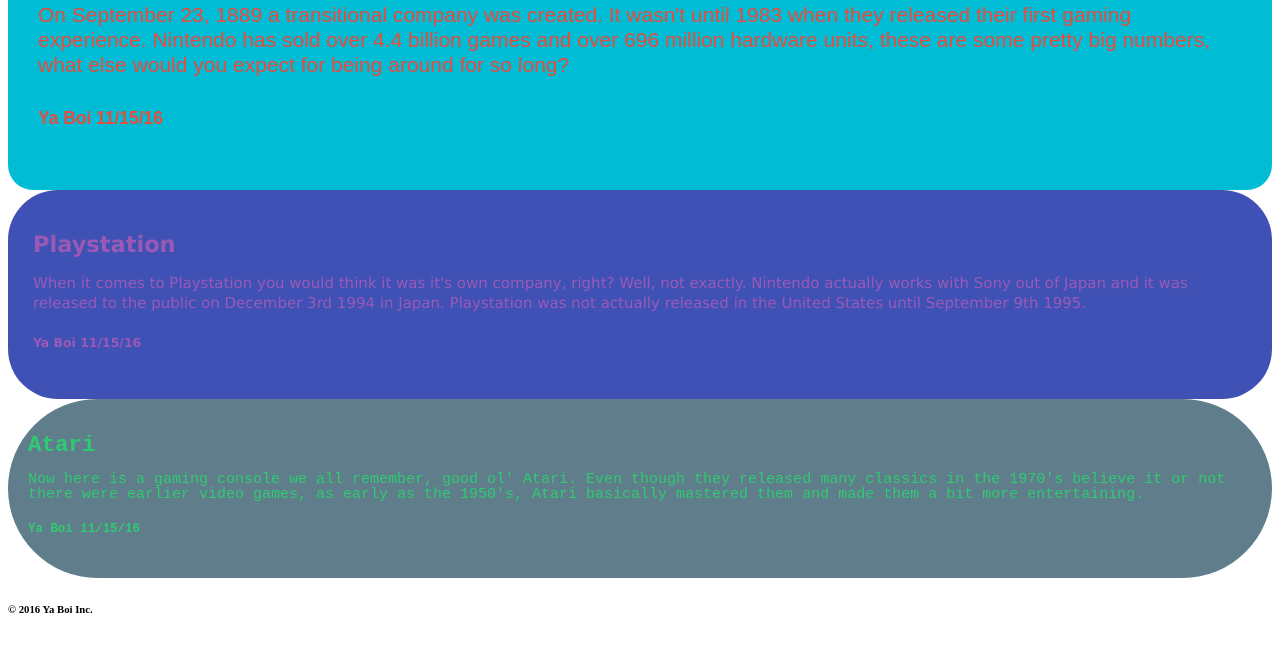
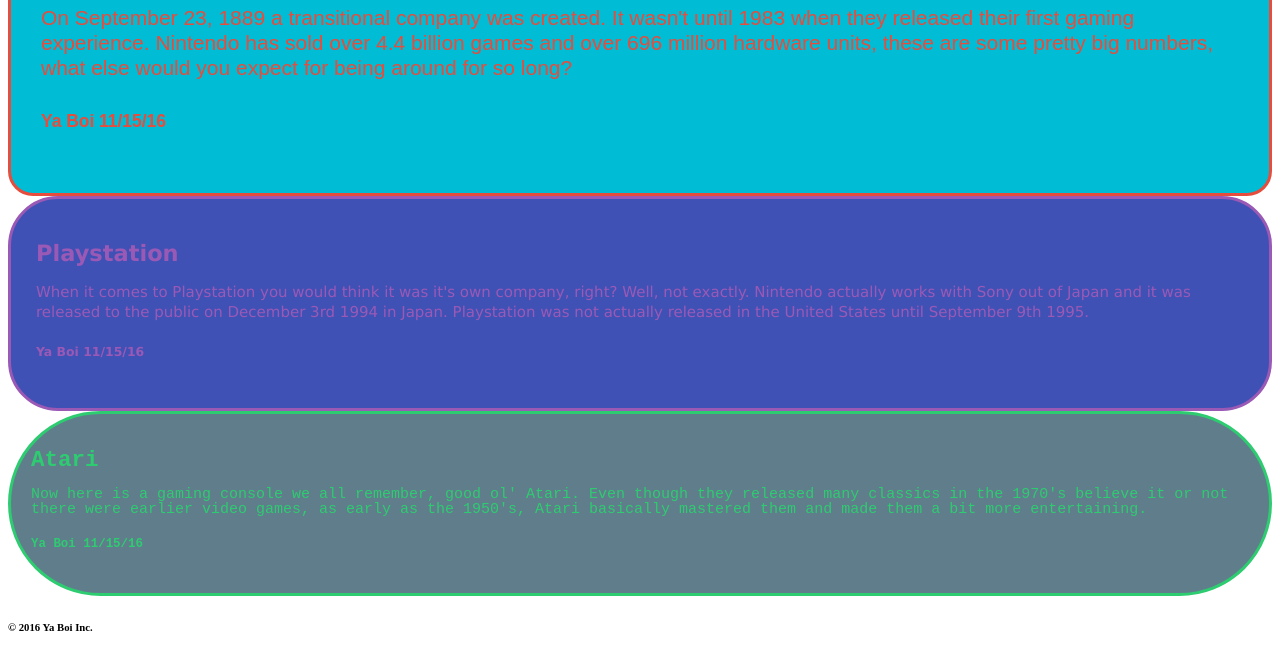
Before and after one commit to J-Waddell/Blog, a plain HTML site: page index.html in a window 1280 px wide. Shown: the part 185-843 px from the top of the page. Drawn offline with Linux system fonts and the light colour scheme.

Commit message:
border done

```diff
--- a/articles.css
+++ b/articles.css
@@ -10,7 +10,7 @@
         color: #e74c3c;
         line-height: 25px;
         border-radius: 25px;
-        border: 20px;
+        border-style: solid;
 }
 
 div.playstation {
@@ -21,6 +21,7 @@
         color: #9b59b6;
         line-height: 20px;
         border-radius: 50px;
+        border-style: solid;
 }
 
 div.atari {
@@ -31,4 +32,5 @@
         color: #2ecc71;
         line-height: 15px;
         border-radius: 100px;
+        border-style: solid;
 }
```
